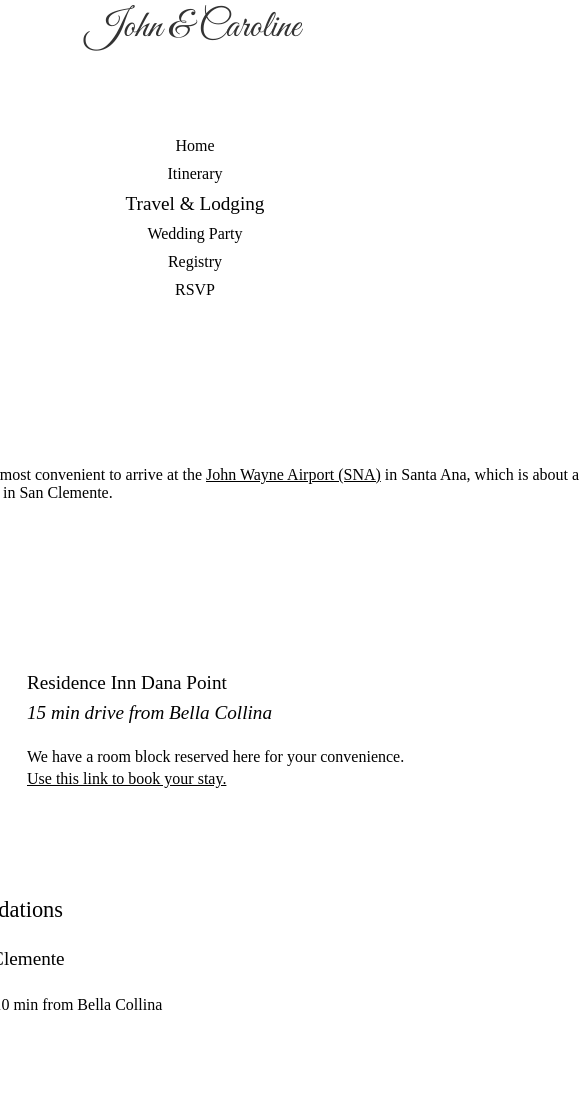
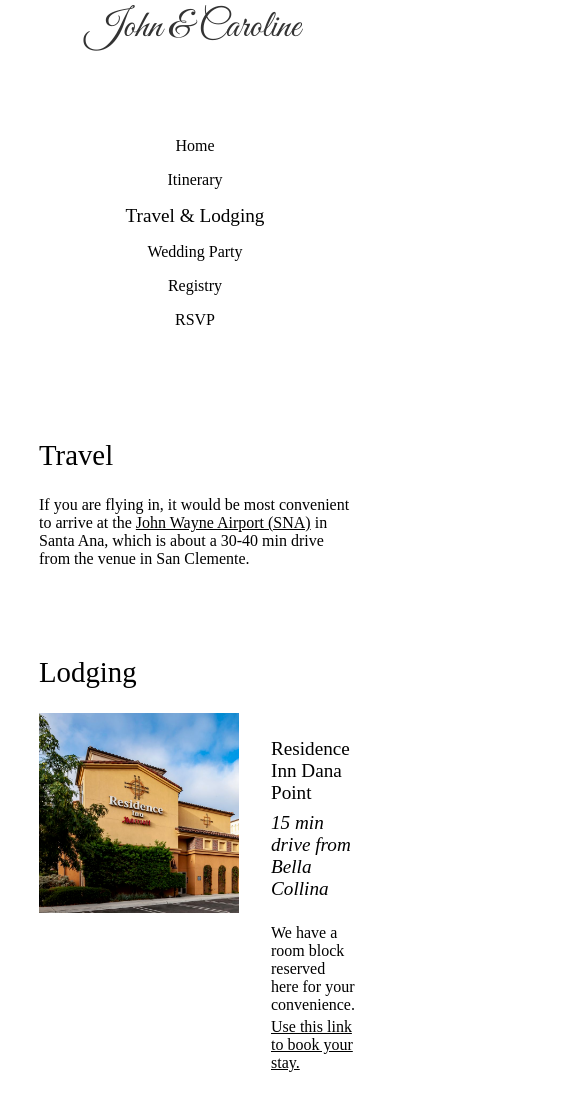
Before and after one commit to jarowinna/johnandcaro, a plain HTML site: page travel.html in a window 390 px wide. Shown: the part 257-1356 px from the top of the page, 585 px wide, since content can reach past the window. Drawn offline with Linux system fonts and the light colour scheme; a web font is replaced by a local one.

Commit message:
some fixes

```diff
--- a/style.css
+++ b/style.css
@@ -225,6 +225,6 @@ a:hover {
 
     .navbar li {
         display: block; /* Stack items under each other on small screens */
-        margin: 10px 0;
+        margin: 16px 0;
     }
 }
--- a/travel.html
+++ b/travel.html
@@ -38,20 +38,19 @@
 
     </section>
 
-    <section style="text-align:left;">
-        <section style="max-width:800px;">
-            <h2 style="text-align:left;">Travel</h2>
-            <div style="text-align:left;">
+    <section style="text-align:left;max-width:800px;width:80%;">
+        <h2>Travel</h2>
+        <div>
             <p>If you are flying in, it would be most convenient to arrive at the <a href="https://maps.app.goo.gl/JJwTjiUCSqCvLxPXA">John Wayne Airport (SNA)</a> in Santa Ana, which is about a 30-40 min drive from the venue in San Clemente.</p>
         </div>
 
         <div class="space60"></div>
 
-            <h2 style="text-align:left;">Lodging</h2>
+        <h2>Lodging</h2>
 
         <div class="photo">
             <div style="width:200px;padding-right:32px;"><img src="assets/residenceinn.png" style="width:200px;"></div>
-                <div style="width:600px;text-align:left;">
+            <div style="width:auto;text-align:left;">
                 <h4 style="margin-bottom:8px;">Residence Inn Dana Point</h4>
                 <i>15 min drive from Bella Collina</i>
                 <div class="space24"></div>
@@ -83,12 +82,11 @@
         <h2 style="text-align:left;">Things to Do</h2>
         <div style="text-align:left;">
             <p>Check out the nearby beach towns including San Clemente, Dana Point, and Laguna Beach.</p>
+            <div class="space24"></div>
             <p>Venture further West and you'll find delicious Orange County food, Newport Beach, the Irvine Spectrum Center, and of course, Disneyland!</p>
         </div>
 
         <div class="space60"></div>
-
-     </section>
 
      </section>
 </body>
```
Also changed, not shown: index.html (+1 -1 lines), itinerary.html (+6 -6 lines). Lines whose indentation alone changed are shown as unchanged.
